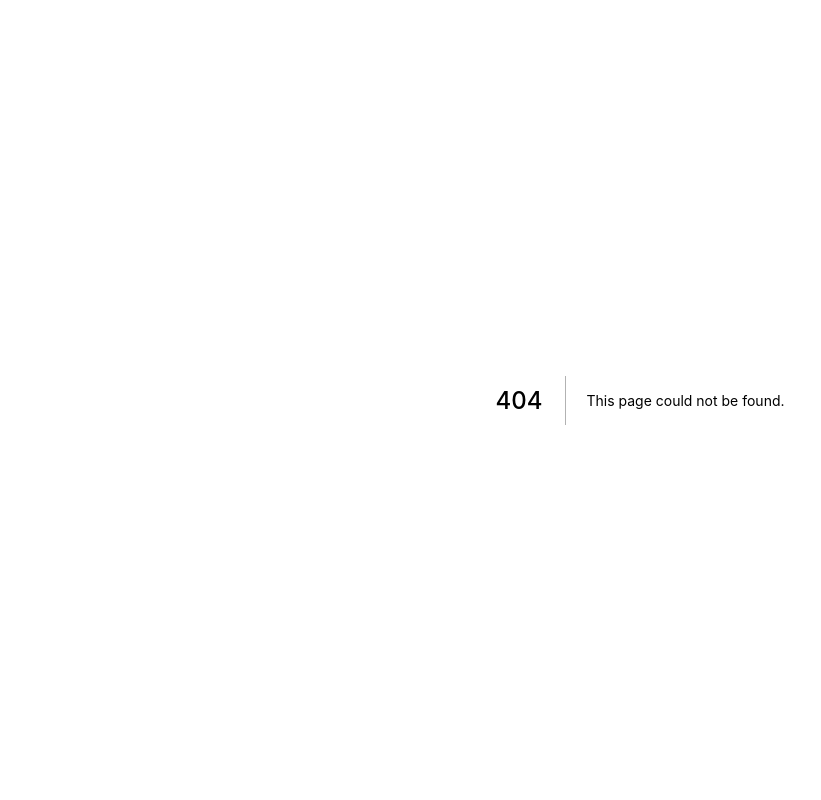
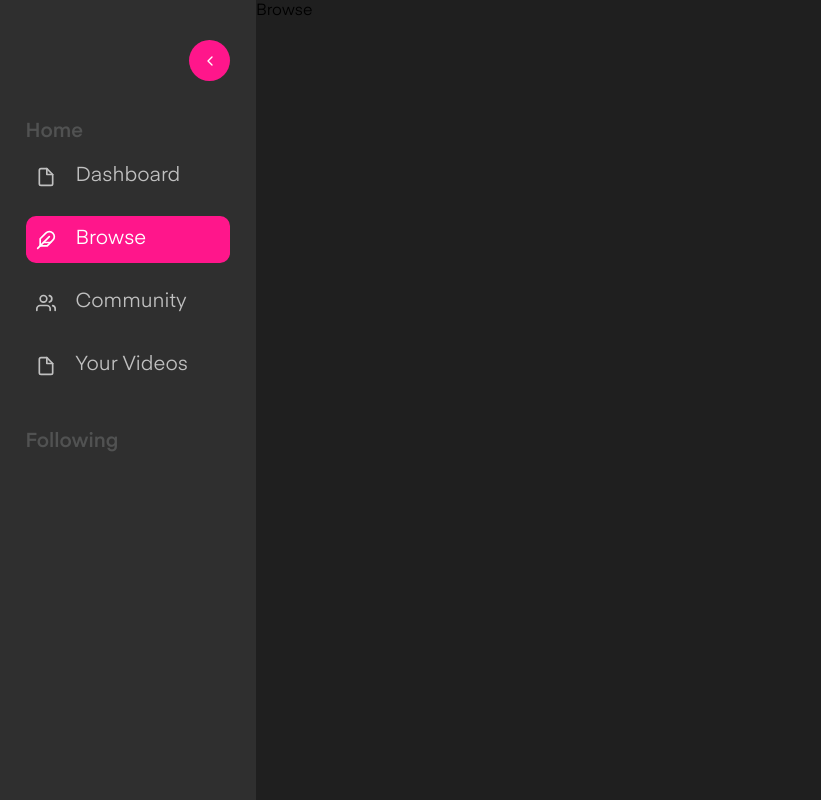
Before and after one commit to Code-Decoders/video-streaming, a Next.js app: page /browse in a window 1280 px wide. Before the commit this address had no page. Shown: the whole page, without its empty margins (0-821 px from the left). Built offline with nearby package versions, Linux system fonts and the light colour scheme.

Commit message:
sidebar created with buttons and navigation

```diff
--- /dev/null
+++ b/components/Sidebar.Button.js
@@ -0,0 +1,40 @@
+import React, { useContext } from 'react'
+import styles from '../styles/Sidebar.module.css'
+import { AppState } from '../pages/_app'
+import Link from 'next/link'
+
+const SidebarButton = ({ title, icon, actived, link }) => {
+    const [state, setState] = useContext(AppState)
+    console.log(link)
+    if (state.isSidebarOpen)
+        return (
+            <Link href={link}>
+                <a>
+                    <div className={actived ? styles['sidebar-button-active'] : styles['sidebar-button']} onClick={() => {
+                        setState(prevState => ({
+                            ...prevState,
+                            'sidebar-menu-item': title
+                        }))
+                    }}>
+                        {icon}
+                        <div>{title}</div>
+                    </div>
+                </a>
+            </Link>
+        )
+    else
+        return (<Link href={link}>
+            <a>
+                <div className={actived ? styles['sidebar-button-active'] : styles['sidebar-button']} style={{ background: 'transparent', color: !state.isSidebarOpen && actived ? 'var(--tool)' : null }} onClick={() => {
+                    setState(prevState => ({
+                        ...prevState,
+                        'sidebar-menu-item': title
+                    }))
+                }}>
+                    {icon}
+                </div>
+            </a>
+        </Link>)
+}
+
+export default SidebarButton
--- /dev/null
+++ b/components/Sidebar.js
@@ -0,0 +1,36 @@
+import React, { useContext } from 'react'
+import styles from '../styles/Sidebar.module.css';
+import { FiChevronLeft, FiFile, FiFeather, FiUsers } from 'react-icons/fi'
+import { AppState } from '../pages/_app';
+import SidebarButton from './Sidebar.Button';
+import { useRouter } from 'next/router';
+
+const Sidebar = () => {
+
+    const [state, setState] = useContext(AppState);
+    const path = '';
+    const router = useRouter()
+
+    return (
+        <div className={styles[`sidebar-container`]} style={state.isSidebarOpen ? {} : { width: '7%' }}>
+            <div className={styles['sidebar-row-first']}>
+                <div className={styles['sidebar-circle-button']} style={state.isSidebarOpen ? {} : { marginBottom: '75px' }} onClick={() => {
+                    setState(prevState => ({
+                        ...prevState,
+                        isSidebarOpen: !prevState.isSidebarOpen
+                    }))
+                }}>
+                    <FiChevronLeft color='white' height={13} width={6} />
+                </div>
+            </div>
+            {state.isSidebarOpen ? <div className={styles['sidebar-header']} style={{ marginBottom: '10px' }}>Home</div> : <></>}
+            <SidebarButton title={'Dashboard'} icon={<FiFile />} actived={router.pathname == '/'} link={'/'} />
+            <SidebarButton title={'Browse'} icon={<FiFeather />} actived={router.pathname == '/browse'} link={'/browse'} />
+            <SidebarButton title={'Community'} icon={<FiUsers />} actived={router.pathname == '/community'} link={'/api'} />
+            <SidebarButton title={'Your Videos'} icon={<FiFile />} actived={router.pathname == '/yourvideos'} link={'/api'} />
+            {state.isSidebarOpen ? <div className={styles['sidebar-header']} style={{ marginBottom: '10px', marginTop: '41px' }}>Following</div> : <></>}
+        </div>
+    )
+}
+
+export default Sidebar
--- /dev/null
+++ b/components/layout.js
@@ -0,0 +1,14 @@
+import Sidebar from "./Sidebar";
+import styles from '../styles/layout.module.css'
+import { useContext } from "react";
+import { AppState } from "../pages/_app";
+
+export default function Layout({ children }) {
+    const [state, setState] = useContext(AppState)
+    return (
+        <div style={{ display: 'flex', }}>
+            <Sidebar />
+            <main className={styles['page-container']} style={state.isSidebarOpen ? {marginLeft: '20%'} : {marginLeft: '7%'}}>{children}</main>
+        </div>
+    )
+}
--- a/package.json
+++ b/package.json
@@ -11,7 +11,8 @@
   "dependencies": {
     "next": "12.1.0",
     "react": "17.0.2",
-    "react-dom": "17.0.2"
+    "react-dom": "17.0.2",
+    "react-icons": "^4.3.1"
   },
   "devDependencies": {
     "eslint": "8.10.0",
--- a/pages/_app.js
+++ b/pages/_app.js
@@ -1,7 +1,21 @@
 import '../styles/globals.css'
+import Layout from '../components/layout'
+import React from 'react'
+
+export const AppState = React.createContext();
 
 function MyApp({ Component, pageProps }) {
-  return <Component {...pageProps} />
+  const [state, setState] = React.useState({
+    isSidebarOpen: true,
+    'sidebar-menu-item': 'Dashboard',
+  });
+  return (
+    <AppState.Provider value={[state,setState]}>
+    <Layout>
+      <Component {...pageProps} />
+    </Layout>
+    </AppState.Provider>
+  )
 }
 
 export default MyApp
--- /dev/null
+++ b/pages/browse/index.js
@@ -0,0 +1,9 @@
+import React from 'react'
+
+const Browse = () => {
+  return (
+    <div>Browse</div>
+  )
+}
+
+export default Browse
--- a/styles/Home.module.css
+++ b/styles/Home.module.css
@@ -1,5 +1,7 @@
 .container {
   padding: 0 2rem;
+  background-color: var(--secondary);
+  color: white;
 }
 
 .main {
--- /dev/null
+++ b/styles/Sidebar.module.css
@@ -0,0 +1,57 @@
+.sidebar-container {
+  padding: 5vh 2vw;
+  width: 20%;
+  height: 100vh;
+  position: fixed;
+  top: 0;
+  background: var(--primary);
+  transition: 0.5s width ease-in-out;
+}
+
+.sidebar-row-first {
+  display: flex;
+  justify-content: flex-end;
+  align-items: flex-end;
+}
+
+.sidebar-circle-button {
+  height: 41px;
+  width: 41px;
+  margin-bottom: 39px;
+  display: flex;
+  align-items: center;
+  justify-content: center;
+  border-radius: 50%;
+  background: var(--tool);
+}
+
+.sidebar-header {
+  font-size: 20px;
+  line-height: 23px;
+  color: var(--secondary-tool);
+  font-weight: 500;
+}
+
+.sidebar-button {
+  display: flex;
+  align-items: center;
+  gap: 0 20px;
+  margin-bottom: 16px;
+  padding: 10px;
+  overflow-x: hidden;
+  color: var(--disabled);
+  border-radius: 10px;
+  font-size: 20px;
+}
+
+.sidebar-button-active {
+  display: flex;
+  align-items: center;
+  gap: 0 20px;
+  margin-bottom: 16px;
+  padding: 10px;
+  border-radius: 10px;
+  font-size: 20px;
+  background: var(--tool);
+  color: white;
+}
--- a/styles/globals.css
+++ b/styles/globals.css
@@ -3,6 +3,7 @@ body {
   padding: 0;
   margin: 0;
   font-family: 'Eina';
+  background-color: var(--secondary);
 }
 
 @font-face {
--- /dev/null
+++ b/styles/layout.module.css
@@ -0,0 +1,5 @@
+.page-container {
+    width: calc(100% - 20vh);
+    height: 100vh;
+    transition: 0.5s margin-left ease-in-out;
+}
```
Also changed, not shown: pages/api/index.js (renamed from pages/api/hello.js), 1 other file (tests, documents, lock files or other folders).
